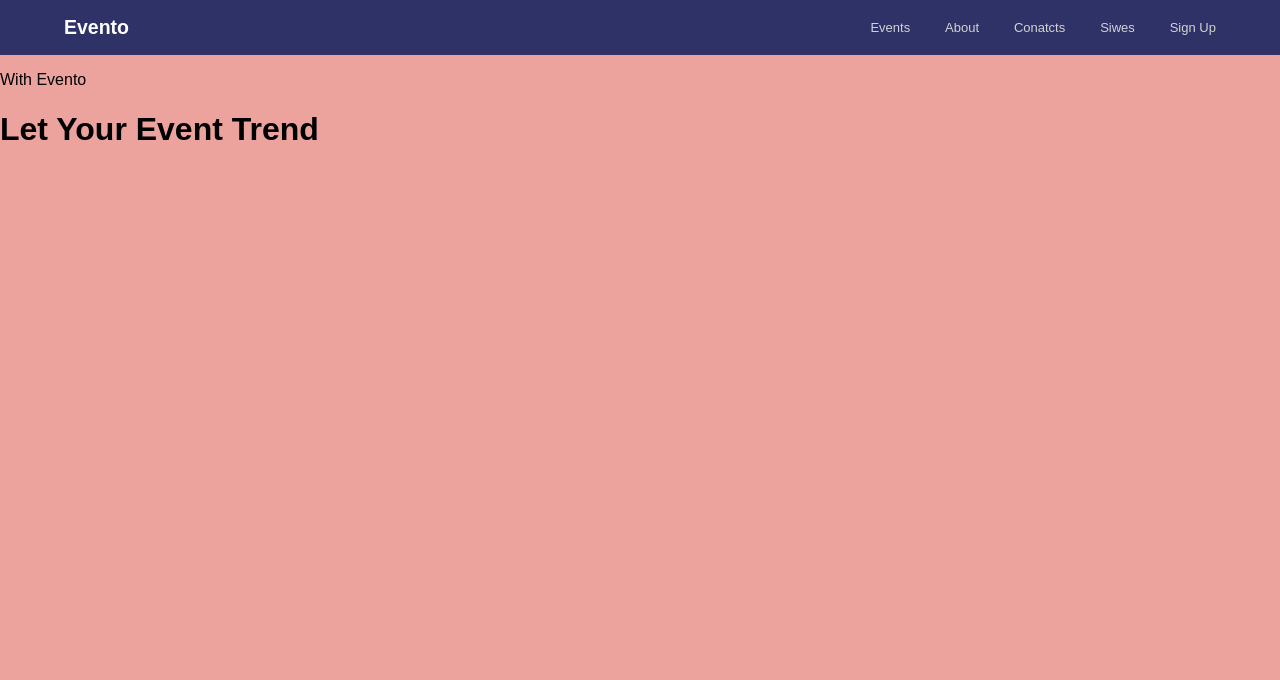
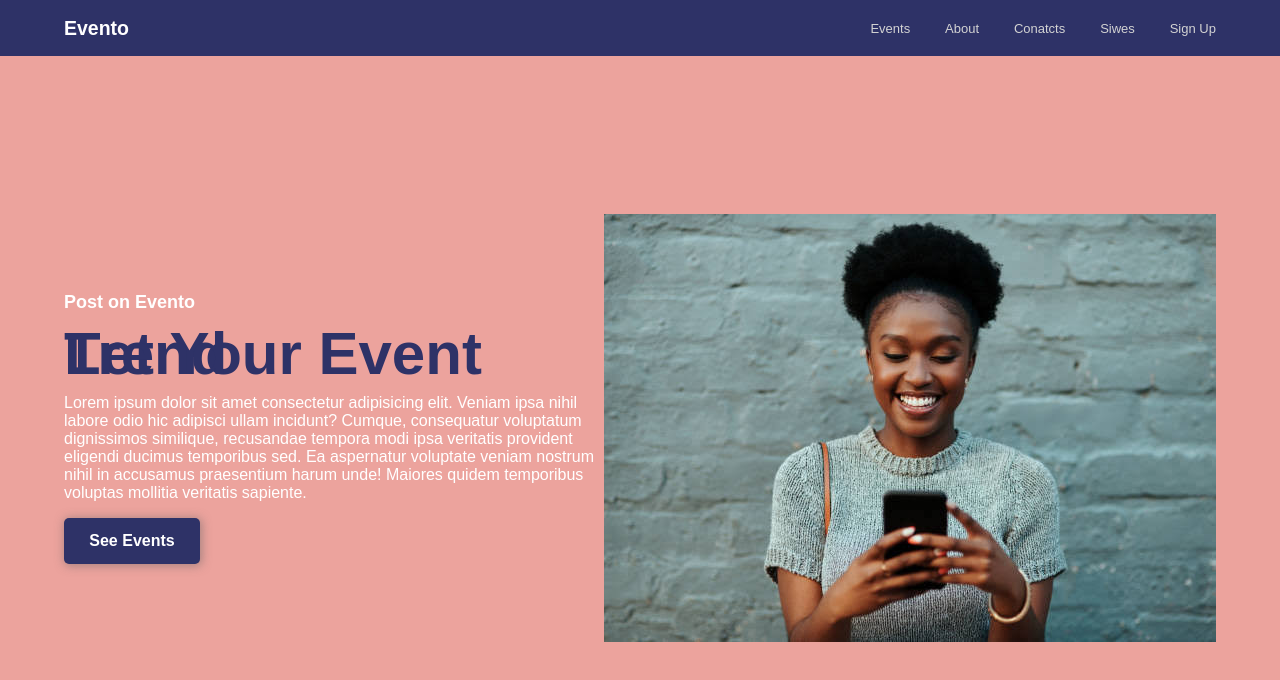
Before and after one commit to Chighold/evento, a website: page index.html in a window 1280 px wide. Drawn offline with Linux system fonts and the light colour scheme.

Commit message:
Landing page

```diff
--- a/index.html
+++ b/index.html
@@ -18,11 +18,33 @@
             <a> Sign Up </a>
         </div>
     </div>
-    <div>
-        <div>
-            <p> With Evento </p>
+    <div id="body">
+        <div id="text">
+            <span> Post on Evento </span>
             <h1> Let Your Event Trend </h1>
+            <p>
+                Lorem ipsum dolor sit amet consectetur adipisicing elit. Veniam ipsa nihil labore odio hic adipisci ullam incidunt? Cumque, consequatur voluptatum dignissimos similique, recusandae tempora modi ipsa veritatis provident eligendi ducimus temporibus sed. Ea aspernatur voluptate veniam nostrum nihil in accusamus praesentium harum unde! Maiores quidem temporibus voluptas mollitia veritatis sapiente.
+            </p>
+            <div id="button" onclick="document.location.href='pages/home.html'"> See Events </div>
         </div>
+        <img src="img/pix7.jpeg" />
     </div>
 </body>
+<script>
+
+    // const image = document.getElementsByTagName('img')[0];
+    // const srcs = ['pix3.jpeg','pix2.jpeg','pix6.jpg','pix7.jpeg'];
+    // let index = 0;
+    // let interval = setInterval(
+    //     () => {
+    //         if (index == srcs.length - 1) {
+    //             index = 0;
+    //         } else {
+    //             index++;
+    //         };
+    //         image.src = `img/${srcs[index]}`;
+    //     },
+    // 8000);
+
+</script>
 </html>
--- a/styles/index.css
+++ b/styles/index.css
@@ -11,6 +11,7 @@ body{
     background-color: #eca39d;
 }
 #header {
+    box-sizing: border-box;
     width: 100%;
     background-color: #2e3267;
     display: flex;
@@ -19,7 +20,7 @@ body{
     color: white;
     font-size: small;
     padding: 0px 5%;
-    box-sizing: border-box;
+    height: 7%;
 }
 #links {
     width: 30%;
@@ -31,3 +32,48 @@ body{
     color: white;
     cursor: pointer;
 }
+#body {
+    box-sizing: border-box;
+    color: white;
+    display: flex;
+    align-items: center;
+    justify-content: space-between;
+    height: 93%;
+    padding: 5%;
+}
+#body #text {
+    width: 50%;
+}
+#body span {
+    font-weight: bold;
+    font-size: 18px;
+}
+#body h1 {
+    font-size: 60px;
+    color: #2e3267;
+    line-height: 0px;
+}
+#body p {
+    color: white;
+}
+#body #button {
+    background-color: #2e3267;
+    font-weight: bold;
+    padding: 14px;
+    width: 20%;
+    text-align: center;
+    border-radius: 5px;
+    cursor: pointer;
+    transition: background-color .4s;
+    box-shadow: 1px 1px 10px 1px rgba(100, 100, 100, 0.5);
+}
+#body #button:hover {
+    background-color: transparent;
+    color: #2e3267;
+    box-shadow: 1px 1px 10px 1px rgba(100, 100, 100, 0.5);
+}
+#body #button:active {
+    background-color: transparent;
+    color: #2e3267;
+    box-shadow: 1px 1px 3px 1px rgba(100, 100, 100, 0.5);
+}
```
Also changed, not shown: styles/home.css (+0 -9 lines).
